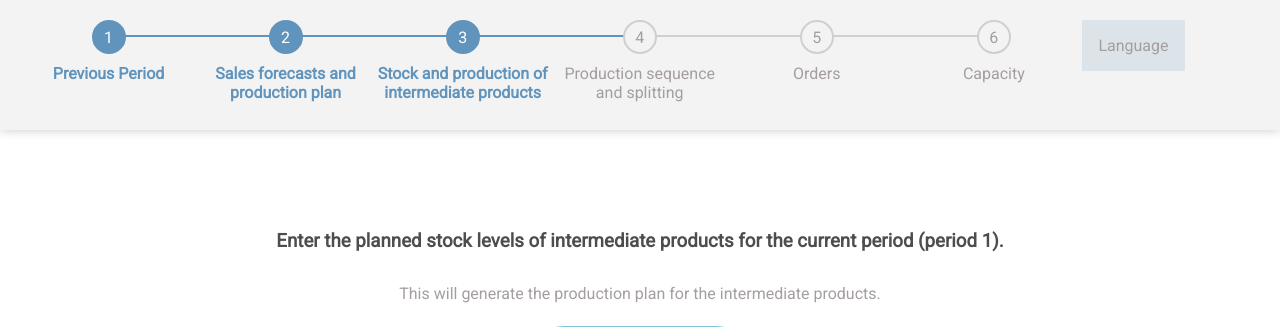
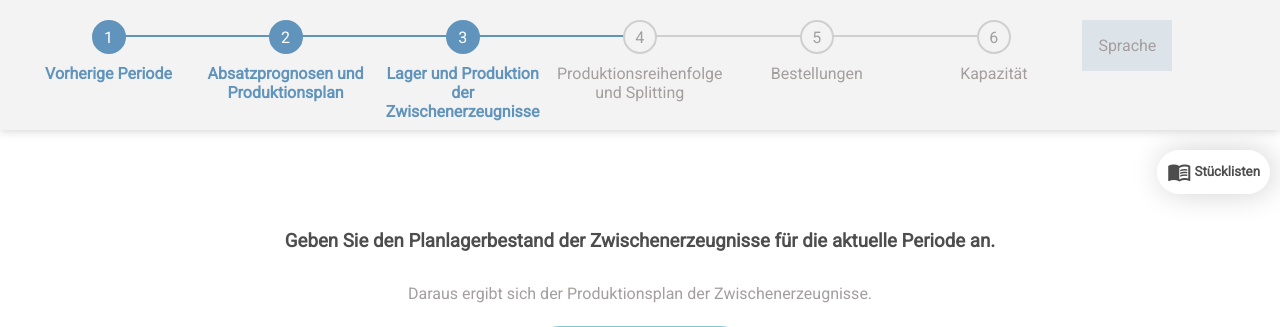
Before and after one commit to hore1014/WinningTool, a Flask app: page /3_stockPlaner.html in a window 1280 px wide. Shown: the top 327 px of the page. Run offline with Flask 2, Linux system fonts and the light colour scheme.

Commit message:
Handbuch zu seite 3 hinzugefügt

```diff
--- a/src/templates/3_stockPlaner.html
+++ b/src/templates/3_stockPlaner.html
@@ -125,6 +125,42 @@
         };
       </script>
     </nav>
+
+    <div id="manual" class="manual" style="width: auto; height: auto">
+      <div
+        class="details-button-container"
+        style="text-align: left; margin-right: 10px"
+      >
+        <button class="details-button" onclick="hideManualContent()">
+          <span class="material-icons"> menu_book </span>
+          <span>Stücklisten</span>
+        </button>
+      </div>
+      <script>
+        function hideManualContent() {
+          var manual = document.getElementById("manual");
+          var manualContent = document.getElementById("manual-content");
+
+          if (manualContent.style.display == "none") {
+            manualContent.style.display = "block";
+            manual.style.width = "35%";
+            manual.style.height = "70%";
+          } else {
+            manualContent.style.display = "none";
+            manual.style.width = "auto";
+          }
+        }
+      </script>
+      <div
+        id="manual-content"
+        class="manual-content"
+        style="display: none; width: 35%; overflow-x: hidden"
+      >
+        <img class="manual-page" src="{{ url_for('static', filename='img/manualPages/Stückliste_P1.jpg') }}" />
+        <img class="manual-page" src="{{ url_for('static', filename='img/manualPages/Stückliste_P2.jpg') }}" />
+        <img class="manual-page" src="{{ url_for('static', filename='img/manualPages/Stückliste_P3.jpg') }}" />
+      </div>
+    </div>
 
     <div class="big-vertical-container">
       {% if lang == "en" %}
```
Also changed, not shown: src/static/img/manualPages/Stückliste_P1.jpg (added), src/static/img/manualPages/Stückliste_P2.jpg (added), src/static/img/manualPages/Stückliste_P3.jpg (added), src/static/img/manualPages/englisch/Stückliste_P1_en.jpg (added), src/static/img/manualPages/englisch/Stückliste_P2_en.jpg (added), src/static/img/manualPages/englisch/Stückliste_P3_en.jpg (added).
